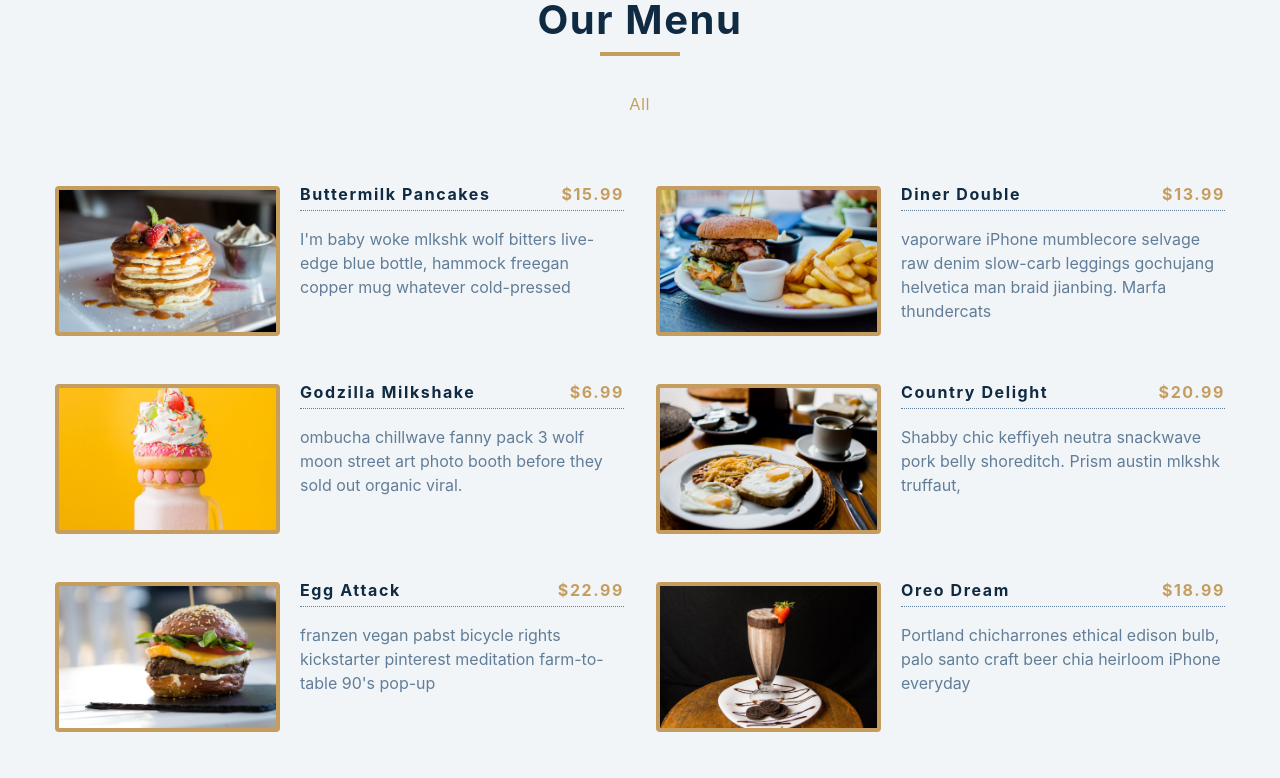
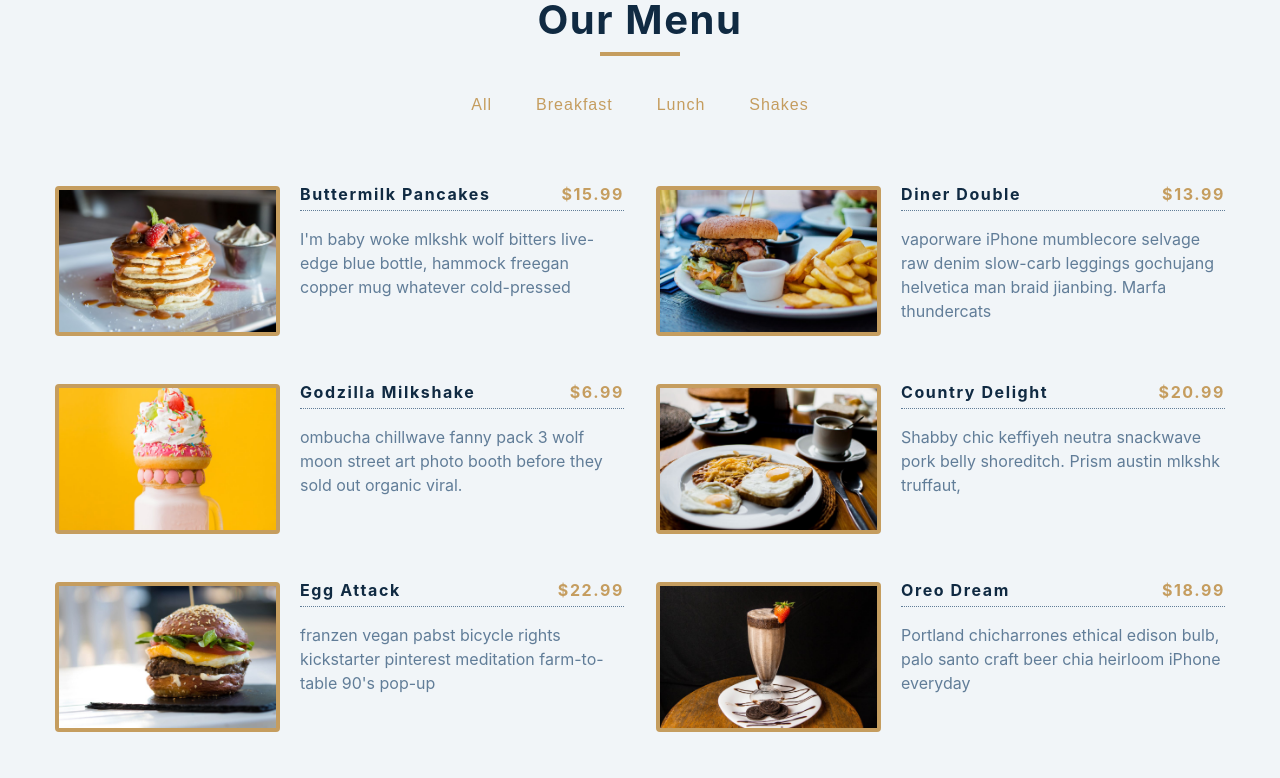
Before and after one commit to bisoladev/menu-project, a React (Create React App) app: page / in a window 1280 px wide. Shown: the top 778 px of the page. Built offline with nearby package versions, Linux system fonts and the light colour scheme.

Commit message:
Set up dynamic category button

```diff
--- a/src/App.js
+++ b/src/App.js
@@ -7,7 +7,7 @@
 
 function App() {
   const [menuItems, setMenuItems] = useState(items);
-  const [categories, setCategories] = useState([]);
+  const [categories, setCategories] = useState(allCategories);
 
   const filterItems = (category) => {
     if (category === "all") {
@@ -24,7 +24,7 @@
           <h2>Our Menu</h2>
           <div className="underline"></div>
         </div>
-        <Categories filterItems={filterItems} />
+        <Categories categories={categories} filterItems={filterItems} />
         <Menu items={menuItems} />
       </section>
     </main>
--- a/src/Categories.js
+++ b/src/Categories.js
@@ -1,11 +1,20 @@
 import React from "react";
 
-const Categories = ({ filterItems }) => {
+const Categories = ({ categories, filterItems }) => {
   return (
     <div className="btn-container">
-      <button className="filter-btn" onClick={() => filterItems("all")}>
-        All
-      </button>
+      {categories.map((category, index) => {
+        return (
+          <button
+            type="button"
+            className="filter-btn"
+            key={index}
+            onClick={() => filterItems(category)}
+          >
+            {category}
+          </button>
+        );
+      })}
     </div>
   );
 };
```
